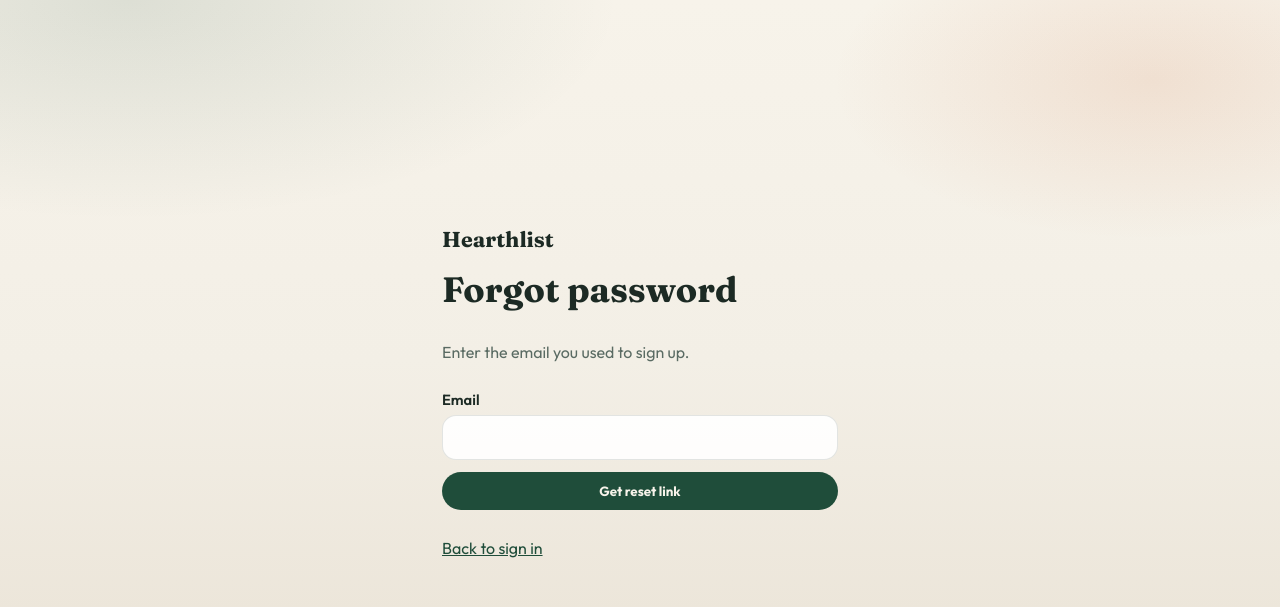
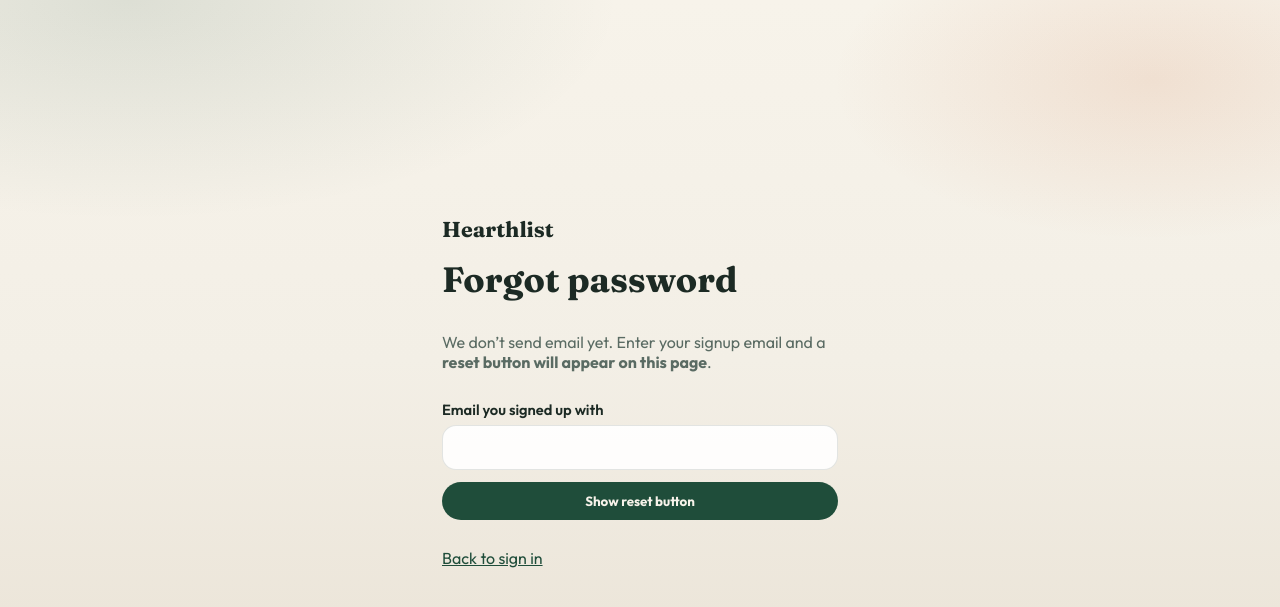
Before and after one commit to akite2fly-cyber/hearthlist, a Flask app: page /forgot-password in a window 1280 px wide. Shown: the top 607 px of the page. Run offline with Flask 3, Linux system fonts and the light colour scheme.

Commit message:
Clarify password reset shows on-page link (no email yet).
Co-authored-by: Cursor <cursoragent@cursor.com>

```diff
--- a/static/css/styles.css
+++ b/static/css/styles.css
@@ -878,6 +878,18 @@ a {
   word-break: break-all;
 }
 
+.reset-box--ready {
+  background: rgba(31, 77, 58, 0.14);
+  border-width: 2px;
+}
+
+.reset-ready-label {
+  margin: 0 0 0.75rem;
+  font-family: var(--font-display);
+  font-size: 1.25rem;
+  font-weight: 500;
+}
+
 .reset-link {
   font-weight: 700;
 }
--- a/templates/forgot_password.html
+++ b/templates/forgot_password.html
@@ -5,23 +5,32 @@
 <main class="auth-card auth-card--solo">
   <a class="brand" href="{{ url_for('landing') }}">Hearthlist</a>
   <h1>Forgot password</h1>
-  <p class="auth-sub">Enter the email you used to sign up.</p>
+  <p class="auth-sub">
+    We don’t send email yet. Enter your signup email and a
+    <strong>reset button will appear on this page</strong>.
+  </p>
 
   {% if submitted and reset_url %}
-  <div class="reset-box">
-    <p>Your one-time reset link (expires in 1 hour):</p>
+  <div class="reset-box reset-box--ready">
+    <p class="reset-ready-label">Your reset link is ready</p>
+    <a class="btn btn-primary btn-block btn-lg" href="{{ reset_url }}">Set a new password</a>
+    <p class="hint" style="margin-top:0.75rem">Or copy this link:</p>
     <p><a class="reset-link" href="{{ reset_url }}">{{ reset_url }}</a></p>
-    <p class="hint">Keep this private. Anyone with the link can set a new password.</p>
+    <p class="hint">Expires in 1 hour. Keep it private.</p>
   </div>
   {% elif submitted %}
-  <p class="hint">If that email isn’t registered, try signing up instead.</p>
+  <div class="reset-box">
+    <p>No account found for that email. Check the spelling, or
+      <a href="{{ url_for('signup') }}">create a new account</a>.
+    </p>
+  </div>
   {% endif %}
 
   <form method="post" class="auth-form">
-    <label>Email
-      <input type="email" name="email" value="{{ email or '' }}" required autocomplete="email" />
+    <label>Email you signed up with
+      <input type="email" name="email" value="{{ email or '' }}" required autocomplete="email" inputmode="email" />
     </label>
-    <button class="btn btn-primary btn-block" type="submit">Get reset link</button>
+    <button class="btn btn-primary btn-block" type="submit">Show reset button</button>
   </form>
   <p class="auth-foot"><a href="{{ url_for('login') }}">Back to sign in</a></p>
 </main>
```
